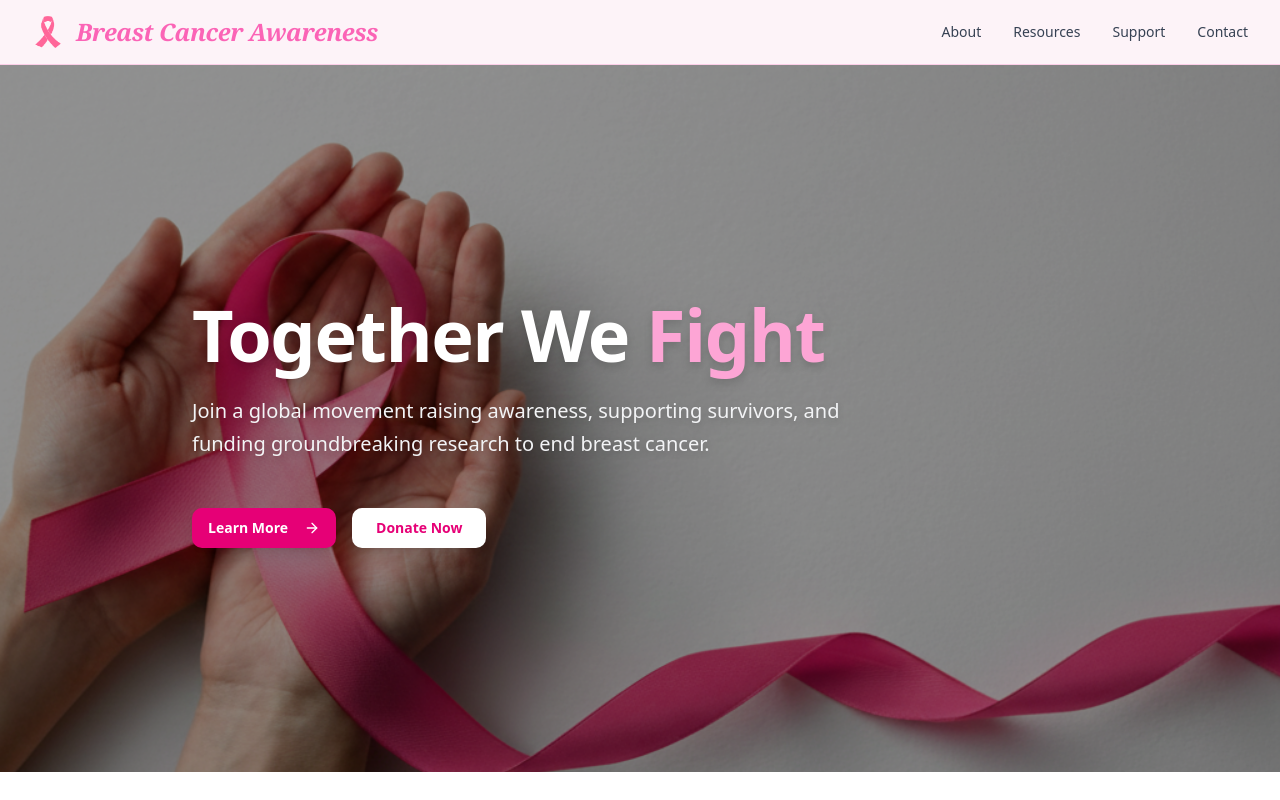
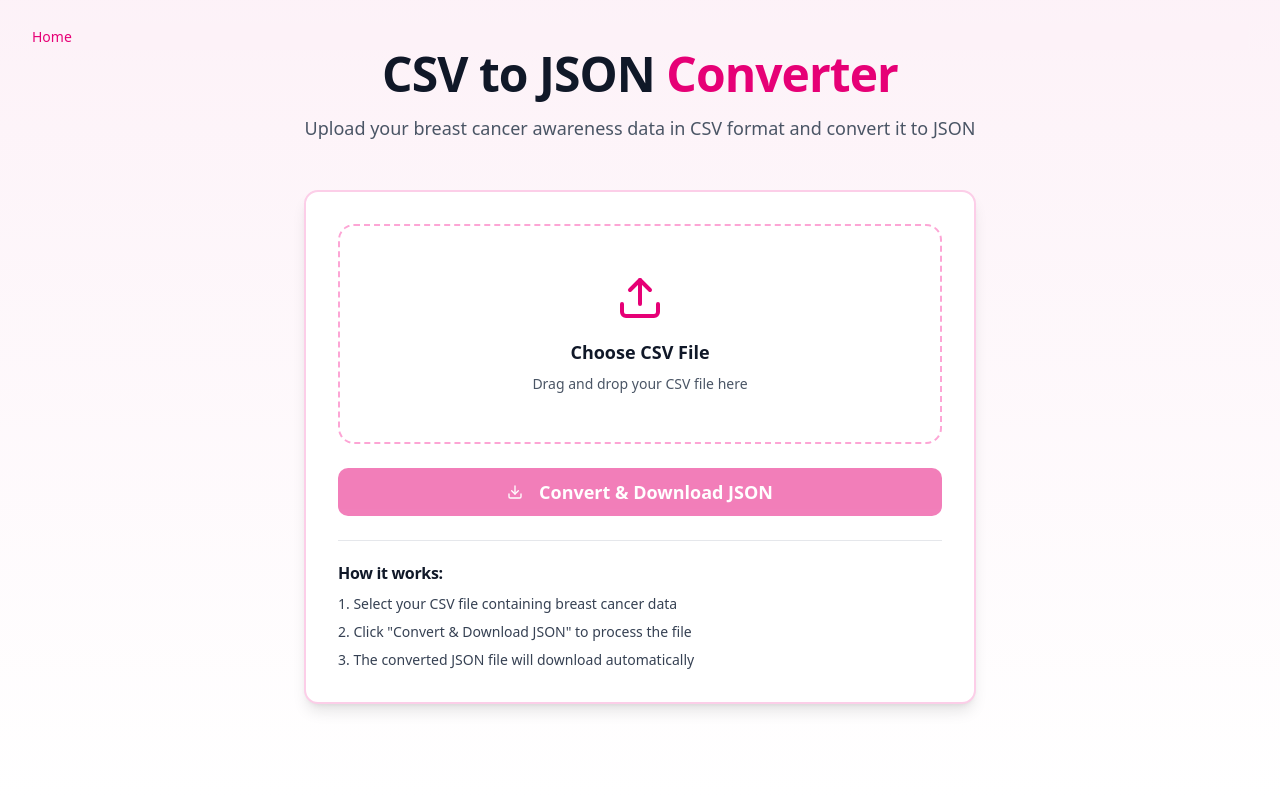
Before and after one commit to meetbikhani/Breast_Cancer_Awareness, a React (Vite) app: page /convert in a window 1280 px wide. Shown: the top 800 px of the page. Built offline with nearby package versions, Linux system fonts and the light colour scheme.

Commit message:
added convert component

```diff
--- a/package.json
+++ b/package.json
@@ -5,6 +5,7 @@
   "type": "module",
   "scripts": {
     "dev": "vite",
+    "start:server": "node server/convert-server.js",
     "build": "tsc -b && vite build",
     "lint": "eslint .",
     "preview": "vite preview"
@@ -17,6 +18,11 @@
     "lucide-react": "^0.554.0",
     "react": "^19.2.0",
     "react-dom": "^19.2.0",
+    "react-router-dom": "^7.9.6",
+    "express": "^4.18.2",
+    "multer": "^1.4.5-lts.1",
+    "csvtojson": "^2.0.10",
+    "cors": "^2.8.5",
     "tailwind-merge": "^3.4.0",
     "tailwindcss": "^4.1.17"
   },
--- a/src/App.tsx
+++ b/src/App.tsx
@@ -1,13 +1,17 @@
 
-
+import { BrowserRouter, Route, Routes } from 'react-router-dom'
+import ConversionComponent from './page/Convertion'
 import Home from './page/Home'
 
 function App() {
 
   return (
-    <>
-     <Home/>
-    </>
+    <BrowserRouter>
+    <Routes>
+      <Route path='/' element={<Home />} />
+      <Route path='/convert' element={<ConversionComponent />} />
+    </Routes>
+    </BrowserRouter>
   )
 }
 
--- /dev/null
+++ b/src/components/ui/card.tsx
@@ -0,0 +1,92 @@
+import * as React from "react"
+
+import { cn } from "@/lib/utils"
+
+function Card({ className, ...props }: React.ComponentProps<"div">) {
+  return (
+    <div
+      data-slot="card"
+      className={cn(
+        "bg-card text-card-foreground flex flex-col gap-6 rounded-xl border py-6 shadow-sm",
+        className
+      )}
+      {...props}
+    />
+  )
+}
+
+function CardHeader({ className, ...props }: React.ComponentProps<"div">) {
+  return (
+    <div
+      data-slot="card-header"
+      className={cn(
+        "@container/card-header grid auto-rows-min grid-rows-[auto_auto] items-start gap-2 px-6 has-data-[slot=card-action]:grid-cols-[1fr_auto] [.border-b]:pb-6",
+        className
+      )}
+      {...props}
+    />
+  )
+}
+
+function CardTitle({ className, ...props }: React.ComponentProps<"div">) {
+  return (
+    <div
+      data-slot="card-title"
+      className={cn("leading-none font-semibold", className)}
+      {...props}
+    />
+  )
+}
+
+function CardDescription({ className, ...props }: React.ComponentProps<"div">) {
+  return (
+    <div
+      data-slot="card-description"
+      className={cn("text-muted-foreground text-sm", className)}
+      {...props}
+    />
+  )
+}
+
+function CardAction({ className, ...props }: React.ComponentProps<"div">) {
+  return (
+    <div
+      data-slot="card-action"
+      className={cn(
+        "col-start-2 row-span-2 row-start-1 self-start justify-self-end",
+        className
+      )}
+      {...props}
+    />
+  )
+}
+
+function CardContent({ className, ...props }: React.ComponentProps<"div">) {
+  return (
+    <div
+      data-slot="card-content"
+      className={cn("px-6", className)}
+      {...props}
+    />
+  )
+}
+
+function CardFooter({ className, ...props }: React.ComponentProps<"div">) {
+  return (
+    <div
+      data-slot="card-footer"
+      className={cn("flex items-center px-6 [.border-t]:pt-6", className)}
+      {...props}
+    />
+  )
+}
+
+export {
+  Card,
+  CardHeader,
+  CardFooter,
+  CardTitle,
+  CardAction,
+  CardDescription,
+  CardContent,
+}
--- /dev/null
+++ b/src/page/Convertion.tsx
@@ -0,0 +1,170 @@
+"use client"
+
+import type React from "react"
+
+import { useState } from "react"
+import { Link } from 'react-router-dom'
+import { Button } from "@/components/ui/button"
+import { Card } from "@/components/ui/card"
+import { Upload, Download, Loader2, CheckCircle, AlertCircle } from "lucide-react"
+
+export default function ConversionComponent() {
+  const [file, setFile] = useState<File | null>(null)
+  const [loading, setLoading] = useState(false)
+  const [error, setError] = useState<string | null>(null)
+  const [success, setSuccess] = useState(false)
+  const [fileName, setFileName] = useState<string>("")
+
+
+  const handleFileChange = (e: React.ChangeEvent<HTMLInputElement>) => {
+    const selectedFile = e.target.files?.[0]
+    if (selectedFile) {
+      if (!selectedFile.name.endsWith(".csv")) {
+        setError("Please select a CSV file")
+        setFile(null)
+        return
+      }
+      setFile(selectedFile)
+      setError(null)
+      setSuccess(false)
+      setFileName(selectedFile.name)
+    }
+  }
+
+  const handleConvert = async () => {
+    if (!file) {
+      setError("Please select a file first")
+      return
+    }
+
+    setLoading(true)
+    setError(null)
+    setSuccess(false)
+
+    try {
+      const formData = new FormData()
+      formData.append("file", file)
+
+      const response = await fetch("http://localhost:3000/convert", {
+        method: "POST",
+        body: formData,
+      })
+
+      if (!response.ok) {
+        throw new Error(`Server error: ${response.statusText}`)
+      }
+
+      const blob = await response.blob()
+      const url = window.URL.createObjectURL(blob)
+      const link = document.createElement("a")
+      link.href = url
+      link.download = `${file.name.replace(".csv", ".json")}`
+      document.body.appendChild(link)
+      link.click()
+      document.body.removeChild(link)
+      window.URL.revokeObjectURL(url)
+
+      setSuccess(true)
+      setFile(null)
+      setFileName("")
+    } catch (err) {
+      setError(err instanceof Error ? err.message : "An error occurred during conversion")
+    } finally {
+      setLoading(false)
+    }
+  }
+
+  return (
+    <div className="w-full min-h-screen bg-gradient-to-b from-pink-50 to-white py-6 px-4 sm:px-6 lg:px-8">
+      {/* Compact header */}
+      <header className="sticky top-0  bg-pink-50/90 backdrop-blur-md  ">
+       <Link to="/" className="text-sm font-medium text-pink-600 hover:underline">
+              Home
+            </Link>
+      </header>
+      <div className="max-w-2xl mx-auto">
+        <div className="text-center mb-12">
+          <h1 className="text-5xl font-bold text-gray-900 mb-4 font-sans text-balance">
+            CSV to JSON <span className="text-pink-600">Converter</span>
+          </h1>
+          <p className="text-lg text-gray-600 font-sans">
+            Upload your breast cancer awareness data in CSV format and convert it to JSON
+          </p>
+        </div>
+
+        <Card className="p-8 border-2 border-pink-200 shadow-lg">
+          <div className="space-y-6">
+            {/* File Upload Area */}
+            <div className="relative">
+              <label htmlFor="file-input" className="block mb-4">
+                <div className="border-2 border-dashed border-pink-300 rounded-2xl p-12 hover:border-pink-500 hover:bg-pink-50 transition-all cursor-pointer text-center">
+                  <Upload className="w-12 h-12 text-pink-600 mx-auto mb-4" />
+                  <p className="text-lg font-semibold text-gray-900 mb-2 font-sans">
+                    {file ? `Selected: ${fileName}` : "Choose CSV File"}
+                  </p>
+                  <p className="text-sm text-gray-600 font-sans">
+                    {file ? "Click to change file" : "Drag and drop your CSV file here"}
+                  </p>
+                </div>
+              </label>
+              <input id="file-input" type="file" accept=".csv" onChange={handleFileChange} className="hidden" />
+            </div>
+
+            {/* Status Messages */}
+            {error && (
+              <div className="flex items-center gap-3 p-4 bg-red-50 border border-red-200 rounded-lg">
+                <AlertCircle className="w-5 h-5 text-red-600 flex-shrink-0" />
+                <p className="text-red-800 font-sans">{error}</p>
+              </div>
+            )}
+
+            {success && (
+              <div className="flex items-center gap-3 p-4 bg-green-50 border border-green-200 rounded-lg">
+                <CheckCircle className="w-5 h-5 text-green-600 flex-shrink-0" />
+                <p className="text-green-800 font-sans">File converted and downloaded successfully!</p>
+              </div>
+            )}
+
+            {/* File Info */}
+            {file && (
+              <div className="p-4 bg-pink-50 border border-pink-200 rounded-lg">
+                <p className="text-sm font-sans text-gray-700">
+                  <span className="font-semibold">File Size:</span> {(file.size / 1024).toFixed(2)} KB
+                </p>
+              </div>
+            )}
+
+            {/* Convert Button */}
+            <Button
+              onClick={handleConvert}
+              disabled={!file || loading}
+              className="w-full bg-pink-600 hover:bg-pink-700 text-white rounded-lg font-sans font-semibold py-6 text-lg"
+            >
+              {loading ? (
+                <>
+                  <Loader2 className="w-5 h-5 mr-2 animate-spin" />
+                  Converting...
+                </>
+              ) : (
+                <>
+                  <Download className="w-5 h-5 mr-2" />
+                  Convert & Download JSON
+                </>
+              )}
+            </Button>
+
+            {/* Instructions */}
+            <div className="pt-6 border-t border-gray-200">
+              <h3 className="font-semibold text-gray-900 mb-3 font-sans">How it works:</h3>
+              <ol className="space-y-2 text-sm text-gray-700 font-sans list-decimal list-inside">
+                <li>Select your CSV file containing breast cancer data</li>
+                <li>Click "Convert & Download JSON" to process the file</li>
+                <li>The converted JSON file will download automatically</li>
+              </ol>
+            </div>
+          </div>
+        </Card>
+      </div>
+    </div>
+  )
+}
--- a/src/page/Home.tsx
+++ b/src/page/Home.tsx
@@ -2,6 +2,7 @@
 
 import { Button } from "@/components/ui/button"
 import { Heart, Users, BookOpen, Phone, ArrowRight } from "lucide-react"
+import { Link } from "react-router-dom"
 
 export default function Home() {
   return (
@@ -66,10 +67,11 @@ export default function Home() {
                 Learn More <ArrowRight className="w-5 h-5 ml-2" />
               </Button>
               <Button
+                asChild
                 size="lg"
                 className="bg-white text-pink-600 hover:bg-pink-50 rounded-lg font-sans font-semibold shadow-lg"
               >
-                Donate Now
+                <Link to="/convert">Convert</Link>
               </Button>
             </div>
           </div>
@@ -98,7 +100,7 @@ export default function Home() {
       </section>
 
       {/* Statistics Section */}
-      <section className="py-24 px-4 sm:px-6 lg:px-8 bg-gradient-to-b from-pink-50 to-white">
+      <section className="py-24 Convertpx-4 sm:px-6 lg:px-8 bg-gradient-to-b from-pink-50 to-white">
         <div className="max-w-6xl mx-auto">
           <h2 className="text-5xl font-bold text-center text-gray-900 mb-16 font-sans text-balance">By The Numbers</h2>
           <div className="grid md:grid-cols-3 gap-8">
```
Also changed, not shown: 1 other file (tests, documents, lock files or other folders).
